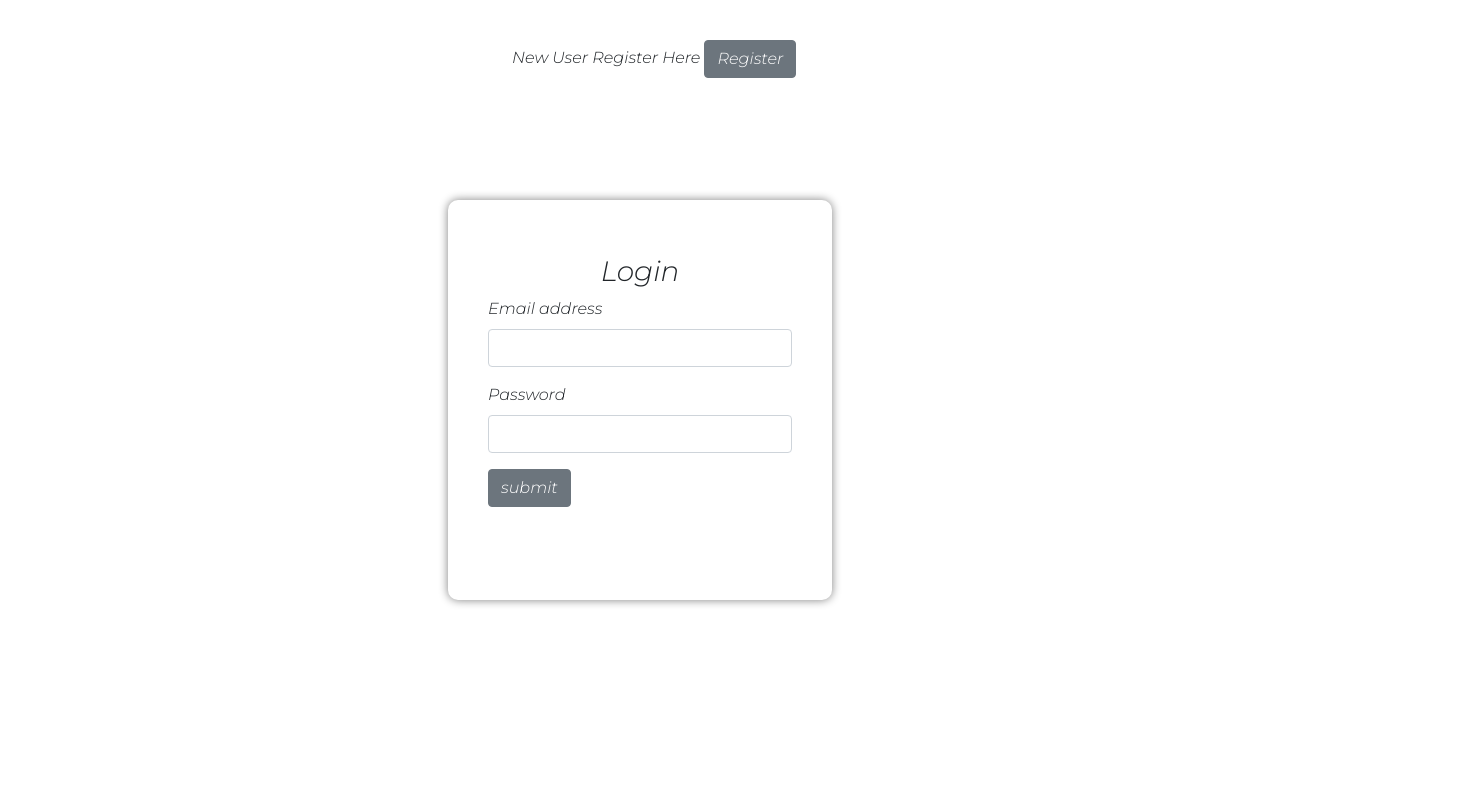
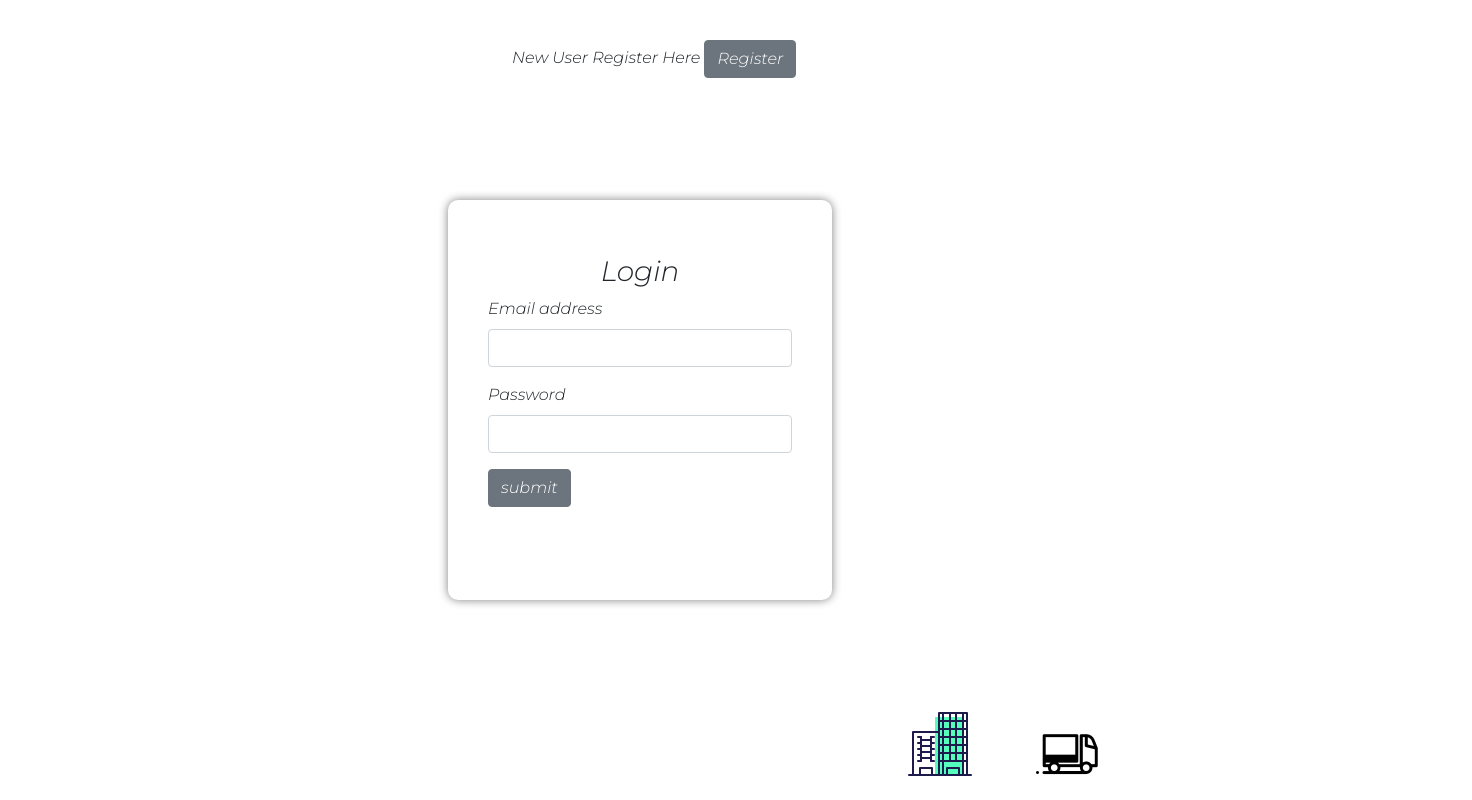
Before and after one commit to karthickoff/curdoperation, a React (Create React App) app: page / in a window 1280 px wide. Shown: the whole page, 1472 px wide, since content can reach past the window. Built offline with nearby package versions, Linux system fonts and the light colour scheme.

Commit message:
animation

```diff
--- a/src/components/login.js
+++ b/src/components/login.js
@@ -7,37 +7,40 @@ import {
     Link
 } from "react-router-dom";
 import "../styles/login.css";
-function Login(){
-    const [email,setEmail]=useState("");
-    const [password,setPassword]=useState("");
+import truckImg from "../images/truck.png";
+import buildImg from "../images/buildings.png";
+
+function Login() {
+    const [email, setEmail] = useState("");
+    const [password, setPassword] = useState("");
     const history = useHistory();
 
-    const handleOnchange =(e) =>{
-        console.log(e.target.name,e.target.value);
-        if(e.target.name=="emailid"){
+    const handleOnchange = (e) => {
+        console.log(e.target.name, e.target.value);
+        if (e.target.name == "emailid") {
             setEmail(e.target.value);
-            console.log("emaild",e.target.value)
+            console.log("emaild", e.target.value)
         }
-        else{
+        else {
             setPassword(e.target.value)
         }
     }
 
-    const handleOnclick =() =>{
-        const usersList=JSON.parse(localStorage.getItem('usersList'));
-        var userExist=0;
-        for(var i=0;i<usersList.length;i++){
-            if(usersList[i].Emailaddress== email && password==usersList[i].password){
-                    userExist+=1;
+    const handleOnclick = () => {
+        const usersList = JSON.parse(localStorage.getItem('usersList'));
+        var userExist = 0;
+        for (var i = 0; i < usersList.length; i++) {
+            if (usersList[i].Emailaddress == email && password == usersList[i].password) {
+                userExist += 1;
             }
         }
-        if(userExist==0){
+        if (userExist == 0) {
             alert("Incorrect detials")
         }
-        else{
-            async function d(){
-                        await(localStorage.setItem('Authentication',true))
-                        await(localStorage.setItem('currentuserEmail',email));
+        else {
+            async function d() {
+                await (localStorage.setItem('Authentication', true))
+                await (localStorage.setItem('currentuserEmail', email));
             };
             d();
 
@@ -61,19 +64,19 @@ function Login(){
         //    }
 
     }
-    return(
+    return (
         <div className='container'>
             <div className='Loginarea'>
-                <h3 style={{textAlign:"center"}}>Login </h3>
+                <h3 style={{ textAlign: "center" }}>Login </h3>
 
                 <form>
                     <div class="mb-3">
                         <label for="exampleInputEmail1" class="form-label">Email address</label>
-                    <input type="email" class="form-control" id="exampleInputEmail1" aria-describedby="emailHelp" name="emailid" value={email} onChange={handleOnchange}/>
+                        <input type="email" class="form-control" id="exampleInputEmail1" aria-describedby="emailHelp" name="emailid" value={email} onChange={handleOnchange} />
                     </div>
                     <div class="mb-3">
                         <label for="exampleInputPassword1" class="form-label">Password</label>
-                    <input type="password" class="form-control" id="exampleInputPassword1" name="password" value ={password} onChange={handleOnchange}/>
+                        <input type="password" class="form-control" id="exampleInputPassword1" name="password" value={password} onChange={handleOnchange} />
                     </div>
 
                     <button type="button" class="btn btn-secondary" onClick={handleOnclick}>submit</button>
@@ -83,6 +86,12 @@ function Login(){
 
                 </form>
             </div>
+            <div className='animation'>
+                <img src={truckImg} />
+            </div>
+            <div className='animation1'>
+                <img src={buildImg} />
+            </div>
 
         </div>
     )
--- a/src/components/todo.js
+++ b/src/components/todo.js
@@ -47,11 +47,11 @@ function Todo() {
     const currentuserEmail = (localStorage.getItem('currentuserEmail'));
     const existingToDoList = JSON.parse(localStorage.getItem("userstodolist"));
     const exisitingTODOData = existingToDoList.filter((data) => data.userEmail === currentuserEmail)
-    console.log("--------exisitingTODOData-----+++---", exisitingTODOData[0].todoData);
+    // console.log("--------exisitingTODOData-----+++---", exisitingTODOData[0].todoData);
     const [topic, setTopic] = useState('');
     const [description, setDescription] = useState("");
     const [state, setState] = useState(
-        exisitingTODOData[0].todoData ? exisitingTODOData[0].todoData : intialState
+        exisitingTODOData[0] ? exisitingTODOData[0].todoData : intialState
     )
     const usersToDoList = localStorage.getItem('userstodolist') ? JSON.parse(localStorage.getItem('userstodolist')) : [];
     const handleTodo = () => {
--- a/src/styles/login.css
+++ b/src/styles/login.css
@@ -13,3 +13,41 @@ box-shadow: 0px 0px 10px grey;
     width: 30%;
     height: 400px;
 }
+.animation{
+    position: absolute;
+    top: 89%;
+}
+.animation1{
+    position: absolute;
+    left:110%;
+    top: 89%;
+}
+.animation img{
+    animation-name: truck;
+    animation-duration: 5s;
+    animation-fill-mode: forwards;
+}
+.animation1 img{
+    animation-name: building;
+    animation-duration: 4s;
+    animation-fill-mode: forwards;
+
+}
+@keyframes truck{
+    from{
+        transform: translateX(0px);
+
+    }
+    to{
+        transform: translateX(950px);
+    }
+}
+@keyframes building{
+    from{
+        transform: translateX(10px);
+
+    }
+    to{
+        transform: translateX(-500px);
+    }
+}
```
Also changed, not shown: src/images/buildings.png (added), src/images/truck.png (added). Lines whose indentation alone changed are shown as unchanged.
